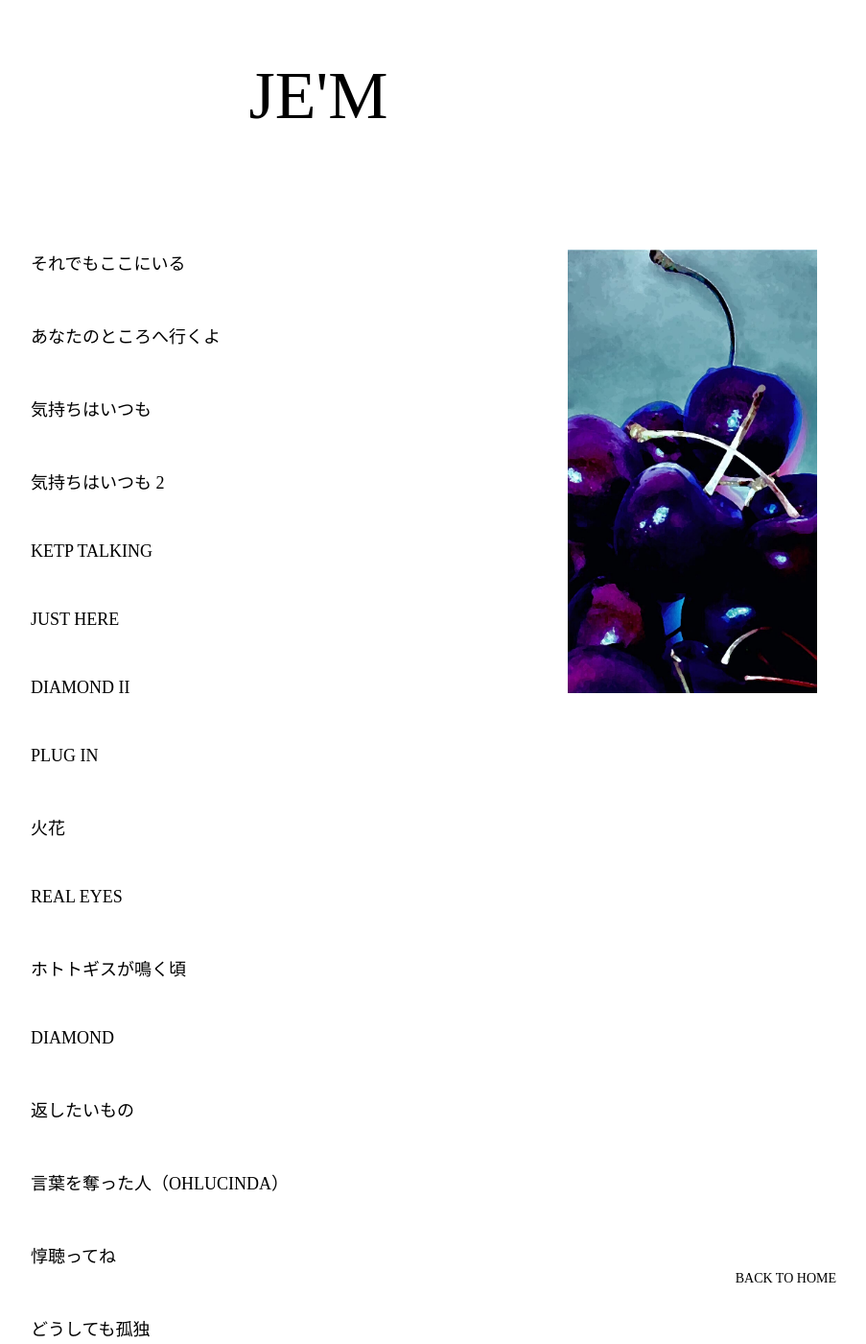
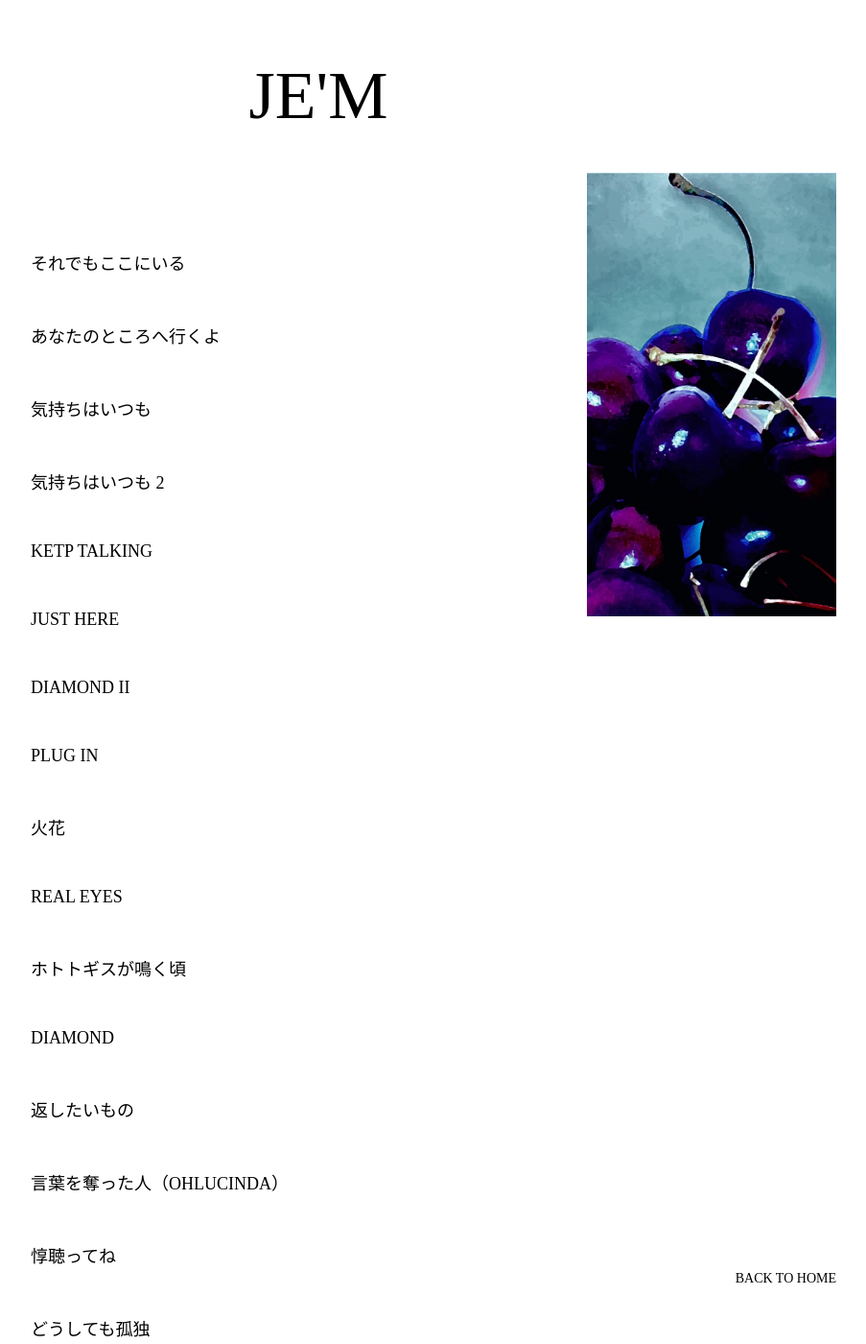
Before and after one commit to ohlucinda/jemlyrics, a Jekyll site: the page built from lyrics.md, in a window 1280 px wide and 1400 px high. Shown: the whole window at 96% size, without its empty margins (308-1211 px from the left). Built offline with Jekyll 4.4.1, drawn with Linux system fonts in a browser that asks for light colours; some web fonts are replaced.

Commit message:
Update titles.html

```diff
--- a/_layouts/titles.html
+++ b/_layouts/titles.html
@@ -27,9 +27,7 @@ a { text-decoration: none; color: inherit; }
 
 .site-header a { font-size: 70px; }
 
-/* 基準 */
 .list {
-  position: relative;
   display: flex;
   flex-direction: column;
   align-items: flex-start;
@@ -40,11 +38,11 @@ a { text-decoration: none; color: inherit; }
 
 .list a { font-size: 18px; }
 
-/* 画像（完全一致） */
+/* 画像（固定＋完全一致） */
 .art {
-  position: absolute;
-  top: 0;                /* ←これで1行目と完全一致 */
-  right: -100px;         /* ←Eライン位置に調整 */
+  position: fixed;
+  top: 180px;       /* ←タイトル1行目（確定値） */
+  right: 100px;     /* ←Eライン */
   width: 260px;
   height: auto;
 }
@@ -93,12 +91,11 @@ a { text-decoration: none; color: inherit; }
     {% for post in site.posts %}
       <a href="{{ post.url | relative_url }}">{{ post.title | upcase }}</a>
     {% endfor %}
-
-    <img src="{{ '/che-EDIT.jpg' | relative_url }}" class="art">
-
   </div>
 
 </div>
+
+<img src="{{ '/che-EDIT.jpg' | relative_url }}" class="art">
 
 <div class="back">
   <a href="{{ '/' | relative_url }}">BACK TO HOME</a>
```
